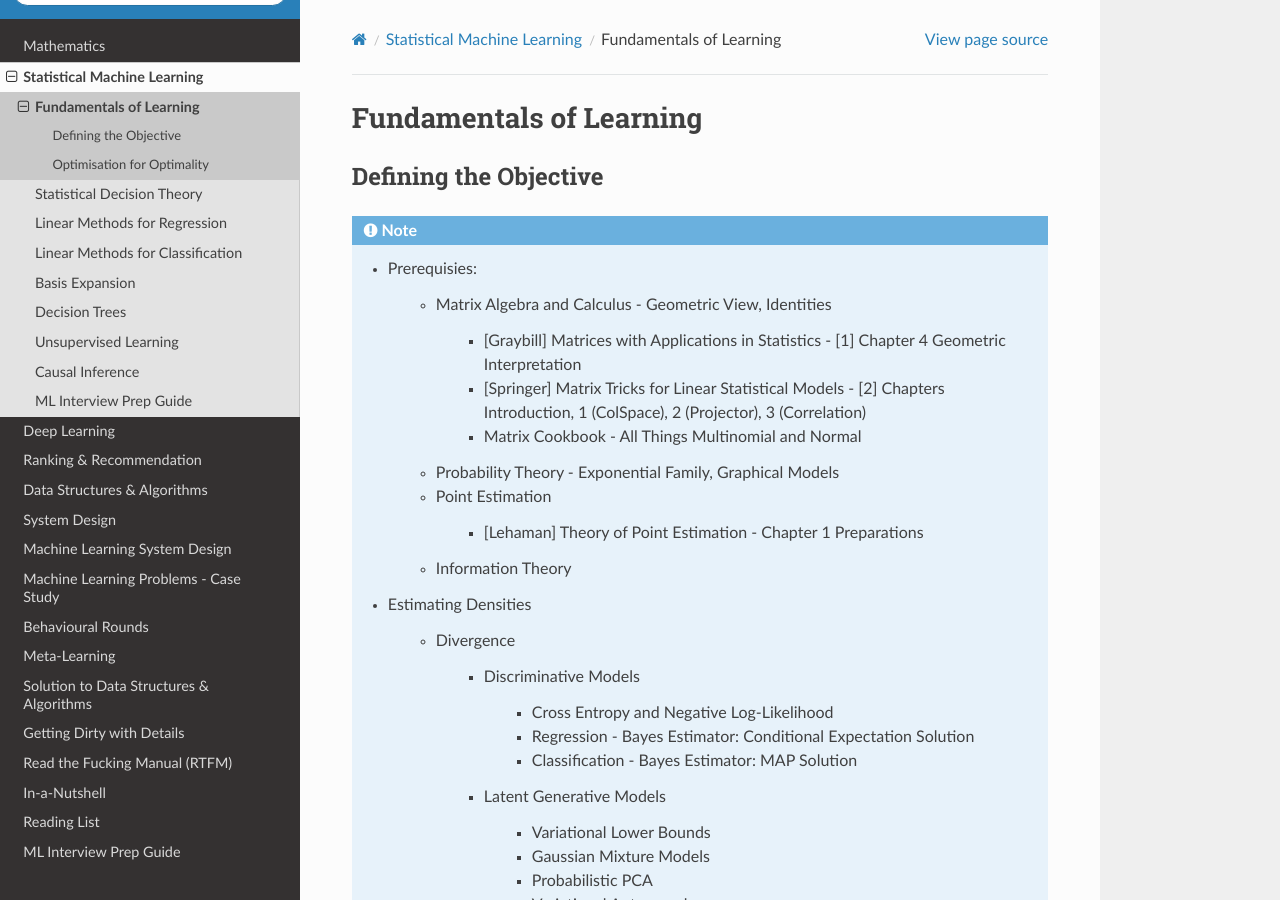
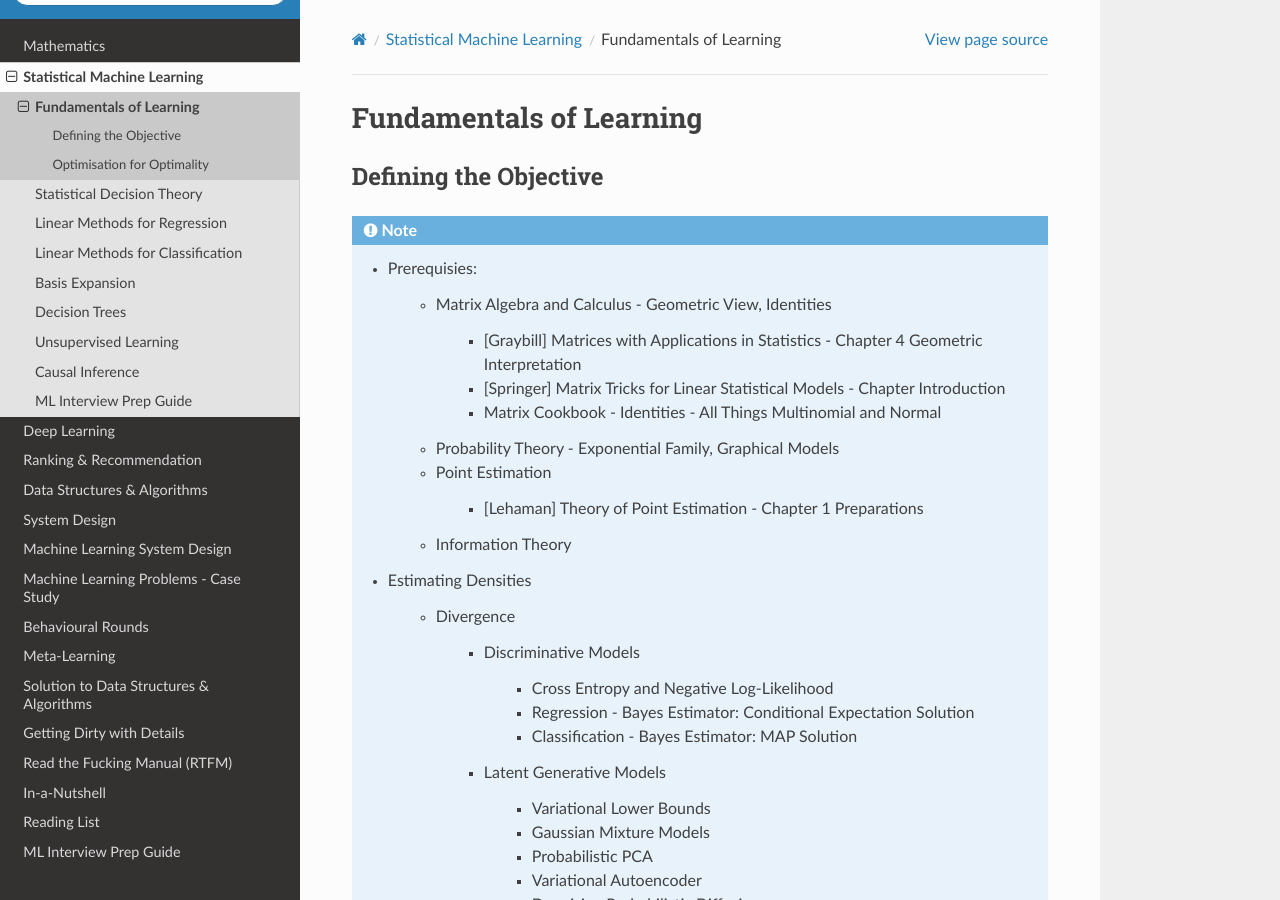
Before and after one commit to uselesstechjunks/leetcode, a Sphinx documentation site: the page built from docs/source/ml/basics.rst, in a window 1280 px wide and 900 px high. Built offline with Sphinx 7.4.7 and the Read the Docs theme 2.0.0, drawn with Linux system fonts in a browser that asks for light colours.

Commit message:
Update basics.rst

```diff
--- a/docs/source/ml/basics.rst
+++ b/docs/source/ml/basics.rst
@@ -10,9 +10,9 @@ Defining the Objective
 
 		* Matrix Algebra and Calculus - Geometric View, Identities
 
-			* [Graybill] Matrices with Applications in Statistics - [1] Chapter 4 Geometric Interpretation
-			* [Springer] Matrix Tricks for Linear Statistical Models - [2] Chapters Introduction, 1 (ColSpace), 2 (Projector), 3 (Correlation)
-			* Matrix Cookbook - All Things Multinomial and Normal
+			* [Graybill] Matrices with Applications in Statistics - Chapter 4 Geometric Interpretation
+			* [Springer] Matrix Tricks for Linear Statistical Models - Chapter Introduction
+			* Matrix Cookbook - Identities - All Things Multinomial and Normal
 		* Probability Theory - Exponential Family, Graphical Models
 		* Point Estimation
 
```
